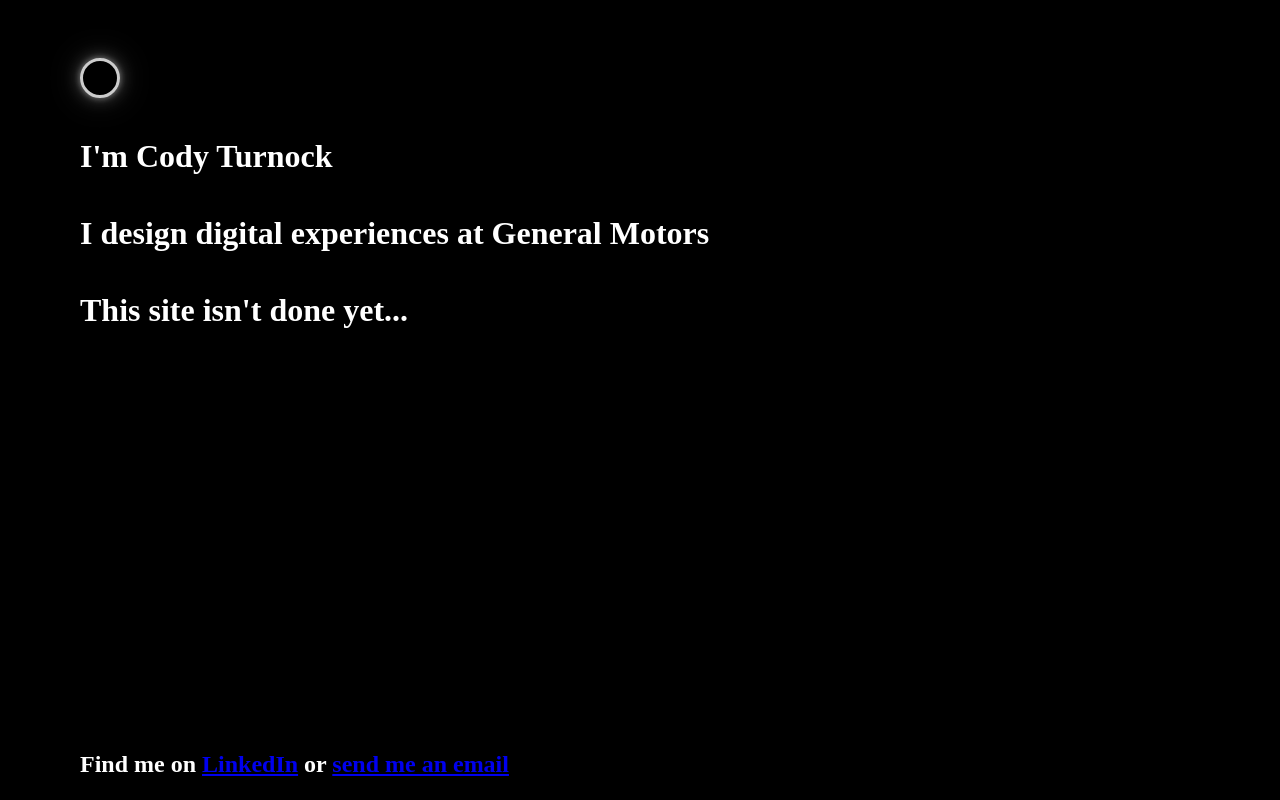
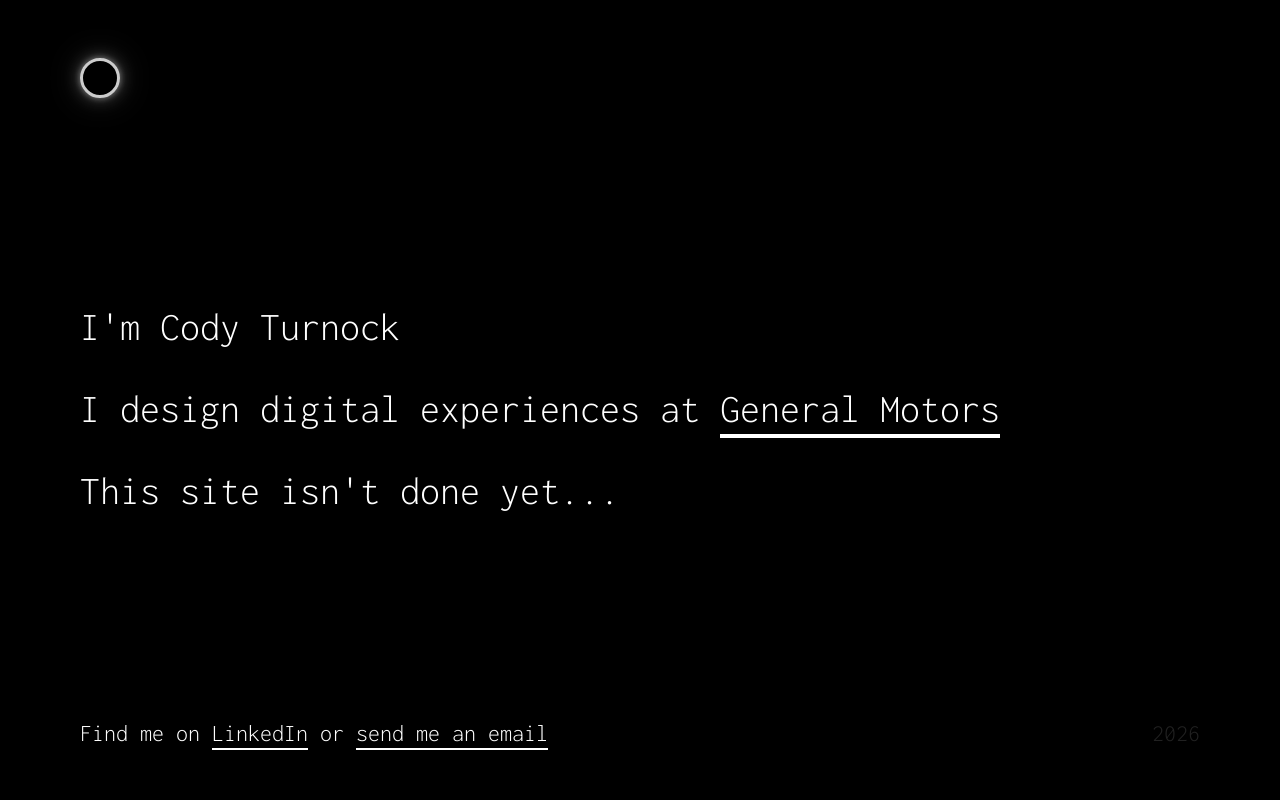
Before and after one commit to cturnock/cturnock.github.io, a plain HTML site: page index.html in a window 1280 px wide. Drawn offline with Linux system fonts and the light colour scheme.

Commit message:
desktop should be done

```diff
--- a/index.html
+++ b/index.html
@@ -11,6 +11,9 @@
         <meta name="description" content="">
         <meta name="viewport" content="width=device-width, initial-scale=1">
         <link rel="stylesheet" href="style.css">
+        <link rel="preconnect" href="https://fonts.googleapis.com">
+        <link rel="preconnect" href="https://fonts.gstatic.com" crossorigin>
+        <link href="https://fonts.googleapis.com/css2?family=Inconsolata:wght@200..900&display=swap" rel="stylesheet">
     </head>
     <body>
         <div class="container">
@@ -18,11 +21,12 @@
             <div class="content-container">
                 <div class="main-content">
                     <h1>I'm Cody Turnock</h1>
-                    <h1>I design digital experiences at General Motors</h1>
+                    <h1>I design digital experiences at <a href="https://www.gm.com" target="_blank"> General Motors</a></h1>
                     <h1>This site isn't done yet...</h1>
                 </div>
                 <div class="secondary-content">
                     <h2>Find me on <a href="https://www.linkedin.com/in/codyturnock/" target="_blank">LinkedIn</a> or <a href="mailto:codyturnock@gmail.com">send me an email</a></h2>
+                    <h2 class="year">2026</h2>
                 </div>
             </div>
         </div>
--- a/style.css
+++ b/style.css
@@ -27,9 +27,35 @@ body {
 h1 {
     color:#ffffff;
     margin-bottom: 40px;
+    font-family: "Inconsolata", monospace;
+    font-weight: 300;
+    font-size: 40px;
 }
 h2 {
     color: #ffffff;
+    font-family: "Inconsolata", monospace;
+    font-weight: 300;
+    font-size: 24px;
+}
+.year {
+    color: #212121;
+}
+.main-content {
+    margin: auto 0;
+}
+.secondary-content {
+    display: flex;
+    flex-direction: row;
+    justify-content: space-between;
+    padding-bottom: 32px;
+}
+a:hover {
+    text-decoration: line-through;
+}
+a {
+    color:#ffffff;
+    text-underline-offset: 0.3em;
+
 }
 
 /*circle*/
```
